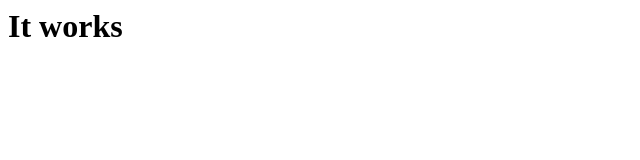
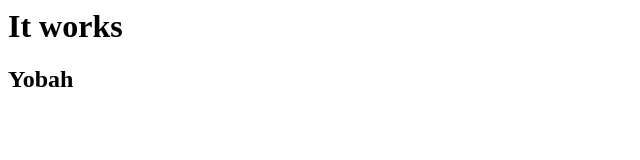
Before and after one commit to yobahBertrandYonkou/may5task, a plain HTML site: page index.html in a window 1280 px wide. Shown: the full height of the page, 0-640 px from the left. Drawn offline with Linux system fonts and the light colour scheme.

Commit message:
dev commit one

```diff
--- a/index.html
+++ b/index.html
@@ -1 +1,2 @@
 <h1>It works</h1>
+<h2>Yobah</h2>
```
